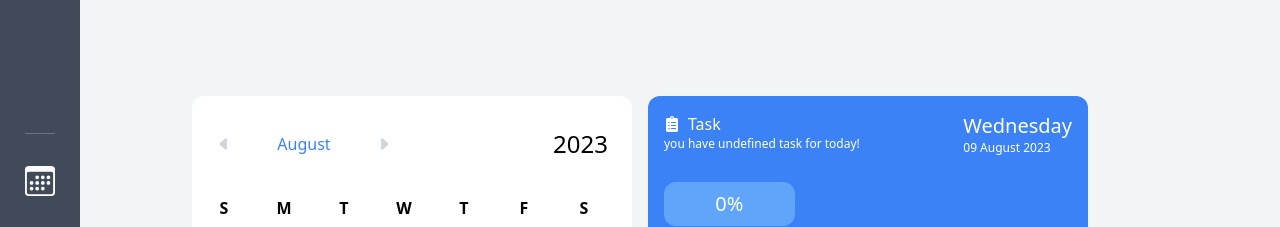
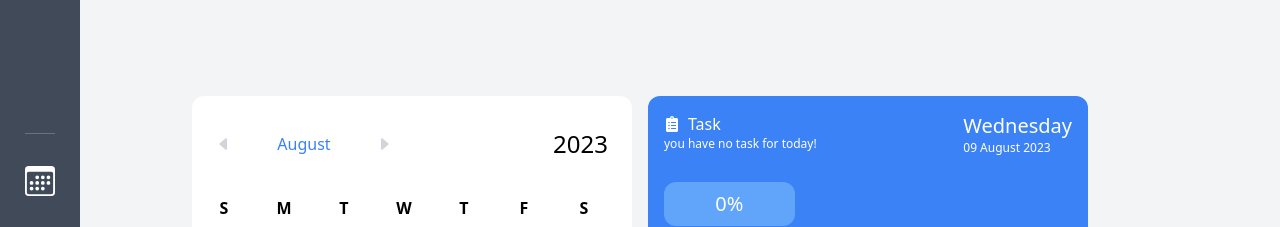
Before and after one commit to megatronhehe/calendar-app, a React (Vite) app: page / in a window 1280 px wide. Shown: the top 227 px of the page. Built offline with nearby package versions, Linux system fonts and the light colour scheme; some icons are missing.

Commit message:
fix: fix another missed out little annoying bug on datedetails

```diff
--- a/src/pages/Main/DateDetails.jsx
+++ b/src/pages/Main/DateDetails.jsx
@@ -17,7 +17,9 @@
 	const detailsTextElement =
 		countTasks < 1
 			? "you have no tasks for today"
-			: `you have ${countTasks} task${countTasks > 1 ? "s" : ""} for today!`;
+			: `you have ${countTasks ? countTasks : "no"} task${
+					countTasks > 1 ? "s" : ""
+			  } for today!`;
 	const isAllTasksComplete = countTasks > 0 && countTasksDone === countTasks;
 
 	const percentageTextElement =
```
